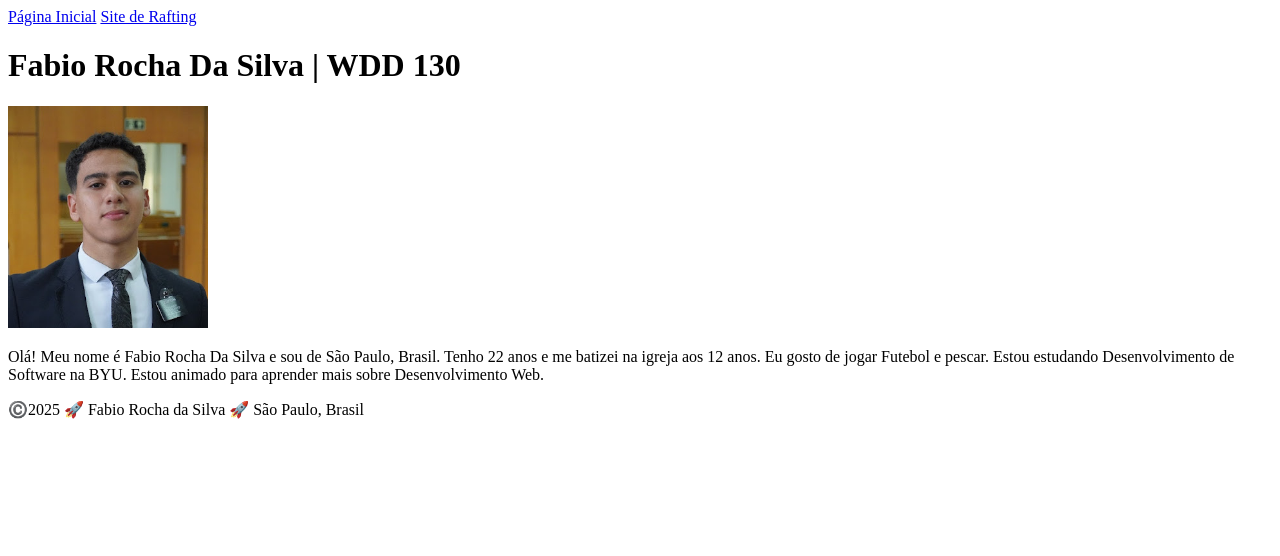
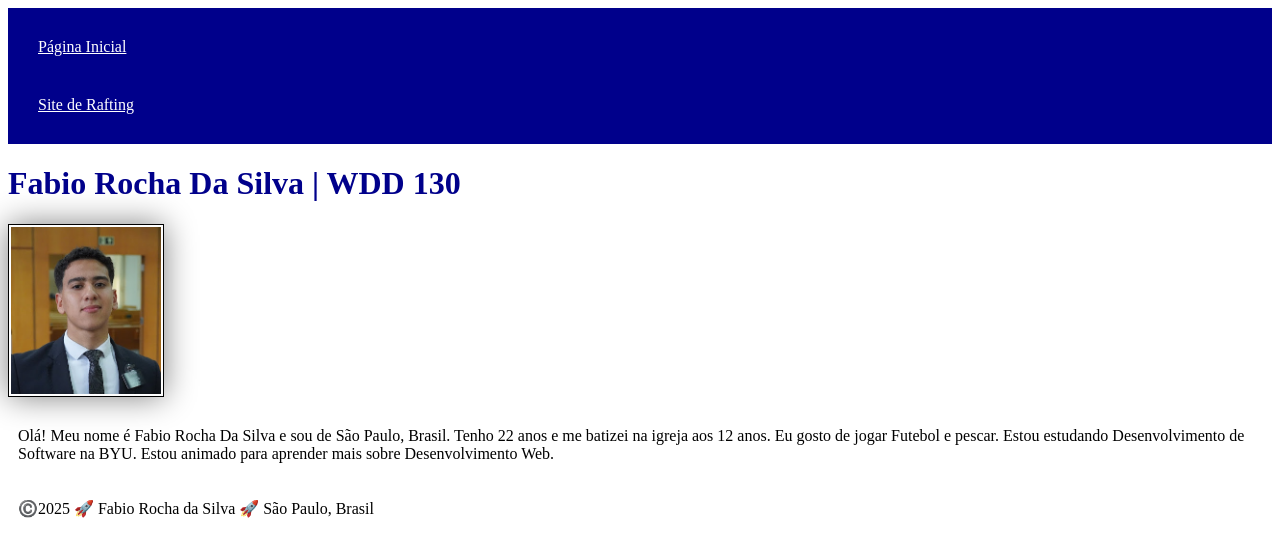
Before and after one commit to FabR15/wdd130, a plain HTML site: page index.html in a window 1280 px wide. Drawn offline with Linux system fonts and the light colour scheme.

Commit message:
Introdução ao CSS

```diff
--- a/estilos/estilos.css
+++ b/estilos/estilos.css
@@ -0,0 +1,26 @@
+nav {
+    background-color: darkblue;
+    padding: 10px;
+}
+
+nav a {
+    color: white;
+    display: block;
+    padding: 20px;
+}
+
+h1 {
+    color: darkblue;
+}
+
+img {
+    width: 150px;
+    height: auto;
+    border: 1px solid black;
+    padding: 2px;
+    box-shadow: 0 0 30px gray;
+}
+
+p {
+    padding: 10px;
+}
--- a/index.html
+++ b/index.html
@@ -5,6 +5,7 @@
     <meta charset="UTF-8">
     <meta name="viewport" content="width=device-width, initial-scale=1.0">
     <title>Fabio Rocha Da Silva | WDD 130</title>
+    <link rel="stylesheet" href="estilos/estilos.css">
 </head>
 
 <body>
```
